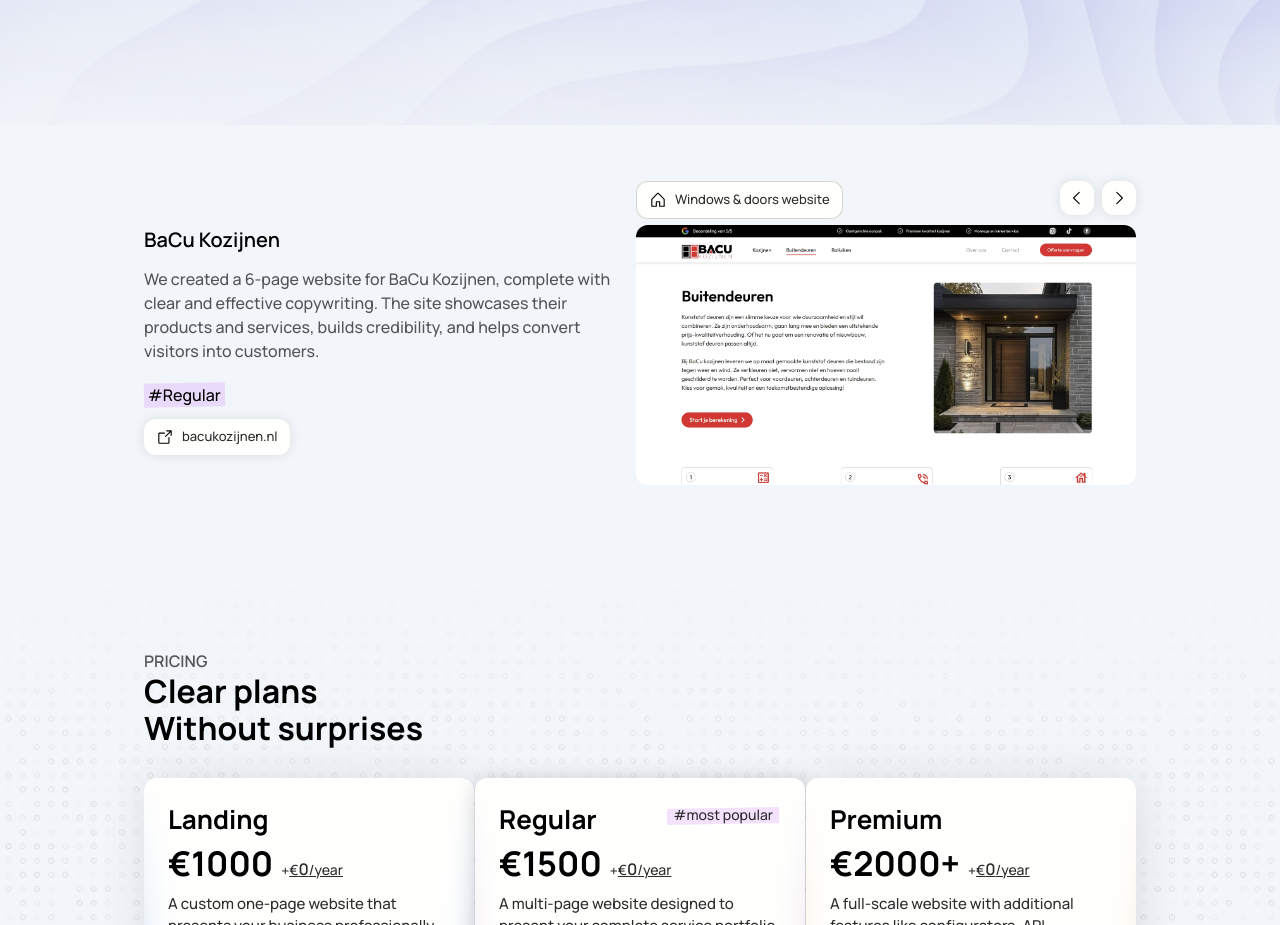
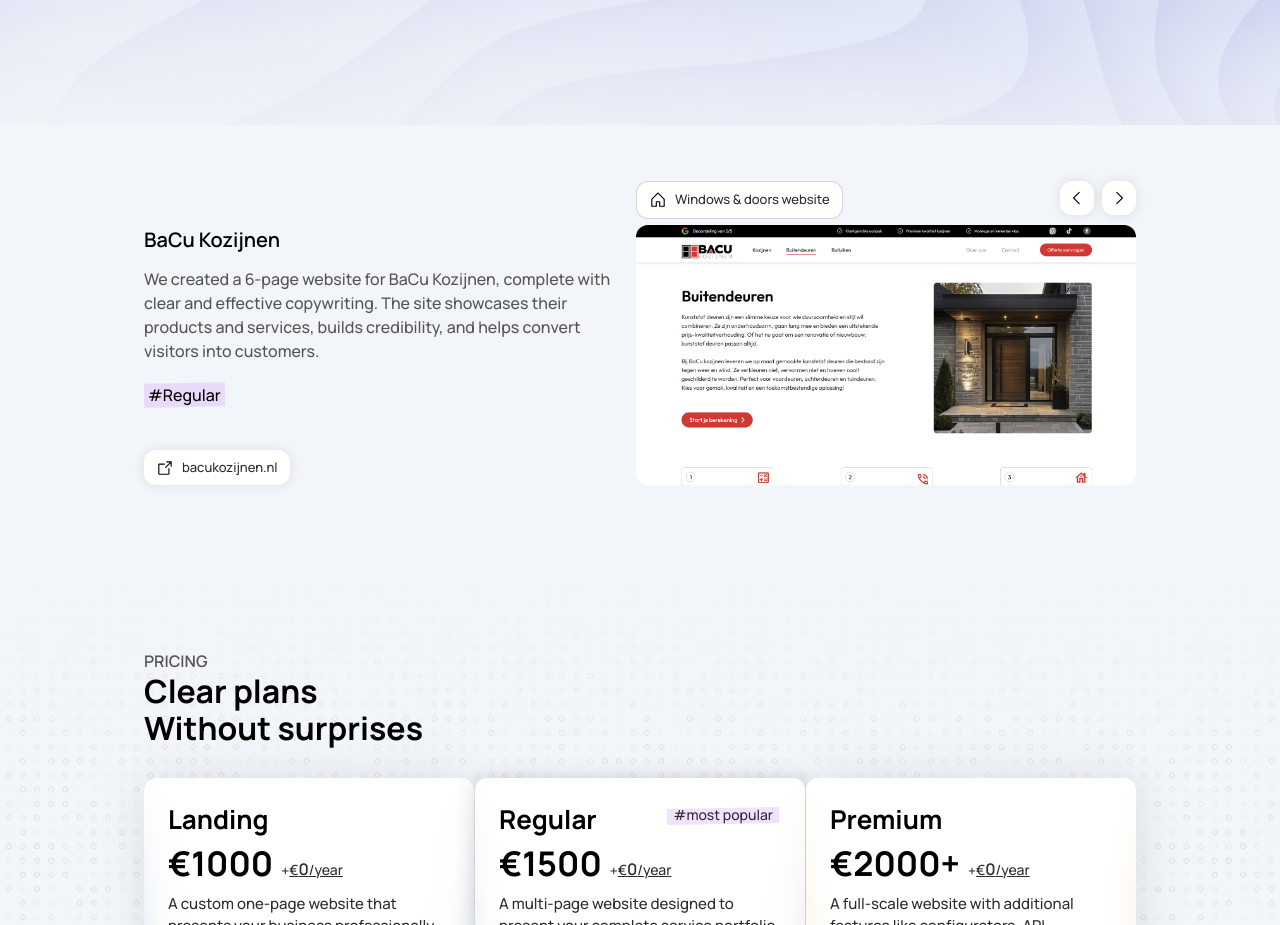
Before and after one commit to nazaruys/yakoweb, a Next.js app: page / in a window 1280 px wide. Shown: the part 1240-2165 px from the top of the page. Built offline with nearby package versions, Linux system fonts and the light colour scheme.

Commit message:
Navbar and testimonial fix

```diff
--- a/app/components/Navbar.js
+++ b/app/components/Navbar.js
@@ -52,7 +52,7 @@ function Navbar({ currentPage }) {
 					w-full max-w-screens
 					`}
 					style={{
-						transition: `height ${smallVersion ? '700ms' : '300ms'} ease-in-out, border-radius ${smallVersion ? '1000ms' : '300ms'} ease-in-out, padding-inline ${smallVersion ? '700ms' : '300ms'} ease-in-out`
+						transition: `box-shadow ${smallVersion ? '700ms' : '300ms'} ease-in-out, height ${smallVersion ? '700ms' : '300ms'} ease-in-out, border-radius ${smallVersion ? '1000ms' : '300ms'} ease-in-out, padding-inline ${smallVersion ? '700ms' : '300ms'} ease-in-out`
 					}}
 				>
 				<div className="flex w-full items-center justify-between gap-4 md:gap-6">
--- a/app/page.js
+++ b/app/page.js
@@ -491,7 +491,7 @@ export default function Home() {
         <section
           className="
             2xl:px-48 xl:px-36 lg:px-28 md:px-14 sm:px-16 px-8
-            flex flex-col xl:flex-row items-center xl:items-start gap-y-24 xl:gap-y-0 justify-between
+            flex flex-col xl:flex-row gap-y-24 xl:gap-y-0 justify-between
             py-[100px]
           "
         >
```
